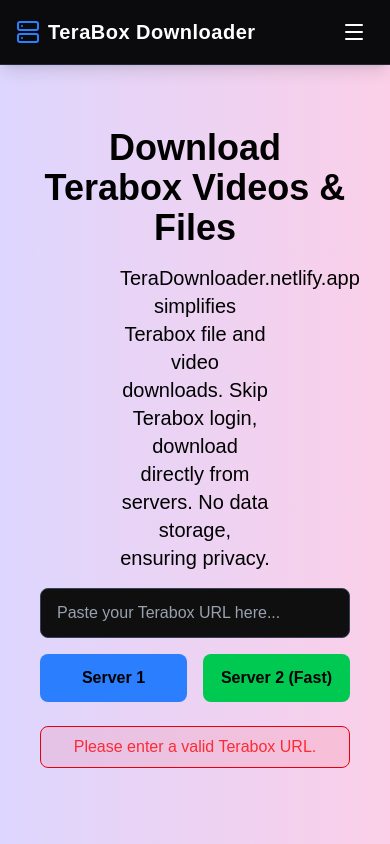
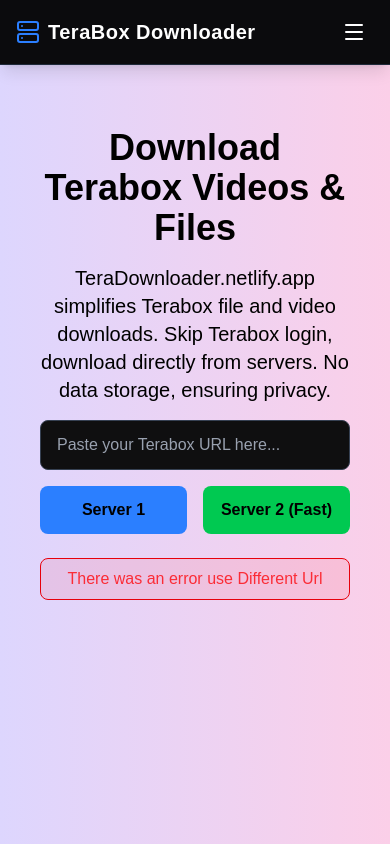
Before and after one commit to eonsyn/videoviewer, a Next.js app: page / in a window 390 px wide. Both pictures are taken after a click on the button "Server 1". Shown: the top 844 px of the page. Built offline with nearby package versions, Linux system fonts and the light colour scheme.

Commit message:
update the analytics in website

```diff
--- a/app/page.js
+++ b/app/page.js
@@ -16,7 +16,6 @@
   const [loading, setLoading] = useState(false);
   const [error, setError] = useState("");
   const [activeServer, setActiveServer] = useState(null);
-
 const handleSubmit = async (serverType) => {
   if (!url.trim()) {
     setError("Please enter a valid Terabox URL.");
@@ -29,16 +28,26 @@
   setResponse(null);
 
   try {
+    // Call the appropriate server function
     const data =
       serverType === "server1" ? await server_1(url) : await server_2(url);
+
+    console.log("data is:", data);
+
+    // Check if the response contains an error
+    if (data.error) {
+      throw new Error(data.error || "Server returned an error");
+    }
+
     setResponse(data);
   } catch (err) {
     console.error(err);
-      setError("Something went wrong. Please check console or try again.");
+    setError(err.message || "Something went wrong. Please check console or try again.");
   } finally {
     setLoading(false);
   }
 };
+
 
   return (
     <>
@@ -50,7 +59,7 @@
           <h1 className="text-4xl md:text-6xl font-semibold text-center mb-4">
             Download Terabox Videos & Files
           </h1>
-          <p className='text-xl px-20 pb-4 text-center'>TeraDownloader.netlify.app simplifies Terabox file and video downloads. Skip Terabox login, download directly from servers. No data storage, ensuring privacy.</p>
+          <p className='text-xl md:px-20 pb-4 text-center'>TeraDownloader.netlify.app simplifies Terabox file and video downloads. Skip Terabox login, download directly from servers. No data storage, ensuring privacy.</p>
 
           {/* Input Field */}
           <div className="flex flex-col gap-4 mb-6">
@@ -91,7 +100,7 @@
           {/* Error message */}
           {error && (
             <p className="text-red-500 text-center font-medium bg-red-500/10 border border-red-600 rounded-lg py-2">
-              {error}
+              There was an error use Different Url
             </p>
           )}
         </div>
--- a/components/servers/ServerOne.js
+++ b/components/servers/ServerOne.js
@@ -26,7 +26,7 @@
               src={file.direct_link}
               poster={file.thumb}
               controls
-              className="w-full rounded-lg mb-3"
+              className="w-full max-h-60 rounded-lg mb-3"
             />
           ) : (
             <p className="text-sm text-gray-400 mb-3">No video preview available</p>
```
Lines whose indentation alone changed are shown as unchanged.
